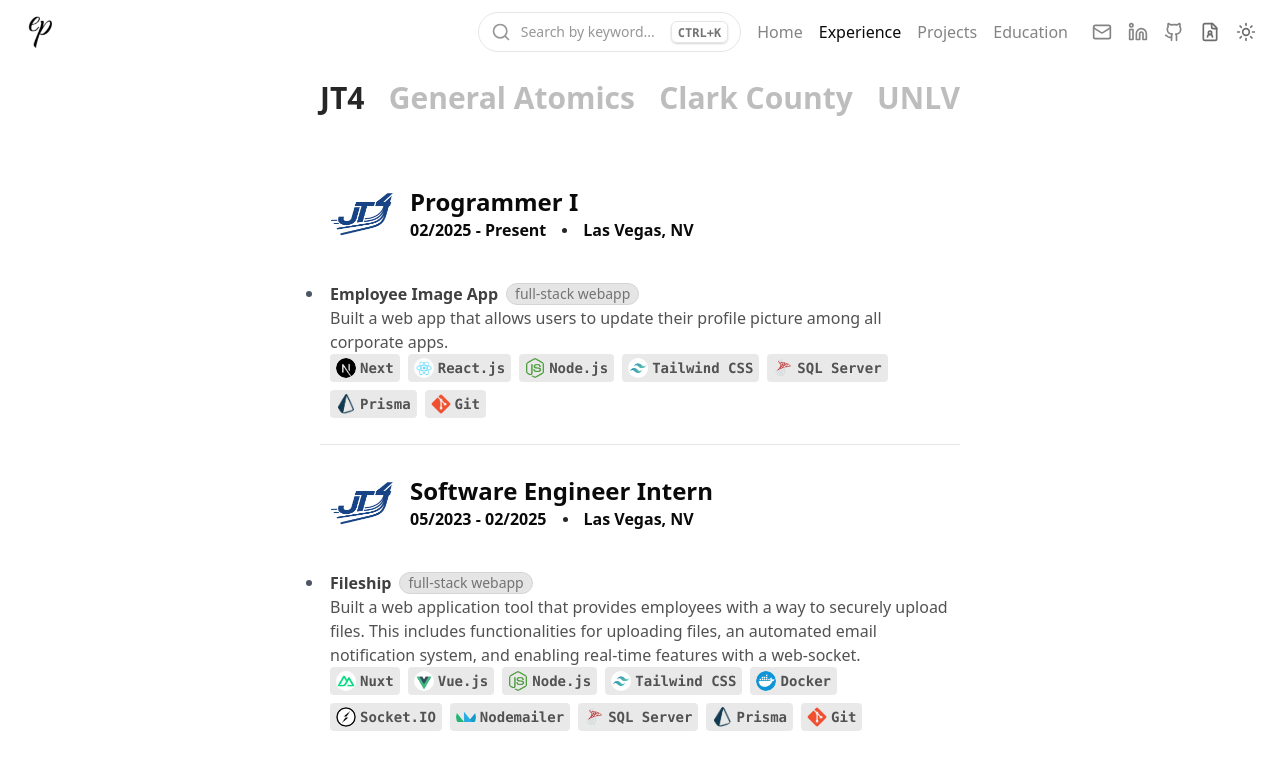
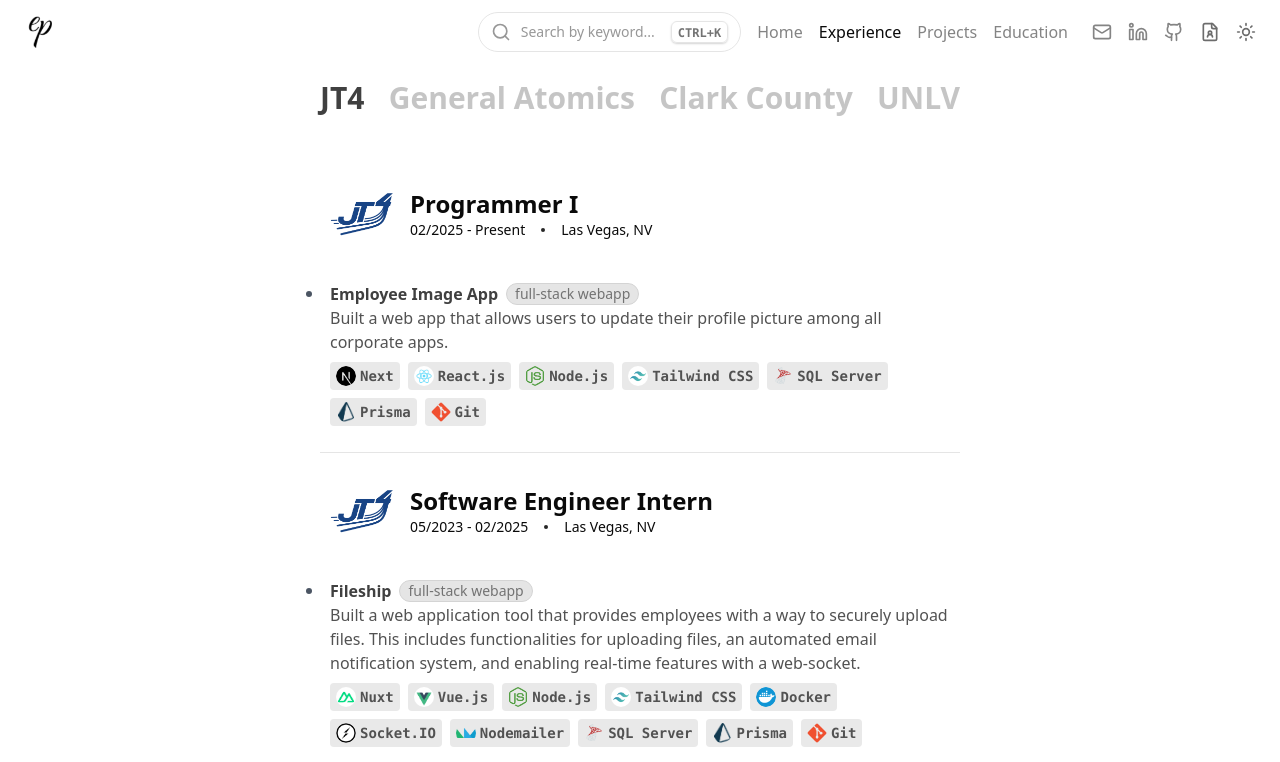
Before and after one commit to emanpecson/portfolio, a Next.js app: page /experience/jt4 in a window 1280 px wide. Shown: the top 762 px of the page. Built offline with nearby package versions, Linux system fonts and the light colour scheme.

Commit message:
style: :lipstick: reduce font weight and sizes

```diff
--- a/src/app/education/page.tsx
+++ b/src/app/education/page.tsx
@@ -12,7 +12,7 @@ export default function EducationPage() {
     <div className="max-w-[40rem] w-full mx-auto pt-20 pb-16 space-y-16">
       <BlurFade delay={0}>
         <div className="space-y-2">
-          <h1 className="text-3xl font-black text-neutral-700 dark:text-neutral-200">Education</h1>
+          <h1 className="text-3xl font-extrabold text-neutral-700 dark:text-neutral-200">Education</h1>
           <hr />
           <div className="space-y-4">
             {education.map((edu, i) => (
@@ -24,7 +24,7 @@ export default function EducationPage() {
 
       <BlurFade delay={0.1}>
         <div className="space-y-2">
-          <h1 className="text-3xl font-black text-neutral-700 dark:text-neutral-200">Certifications</h1>
+          <h1 className="text-3xl font-extrabold text-neutral-700 dark:text-neutral-200">Certifications</h1>
           <hr />
           <div className="space-y-4">
             {certifications.map((cert, i) => (
@@ -36,7 +36,7 @@ export default function EducationPage() {
 
       <BlurFade delay={0.2}>
         <div className="space-y-2">
-          <h1 className="text-3xl font-black text-neutral-700 dark:text-neutral-200">Volunteerism</h1>
+          <h1 className="text-3xl font-extrabold text-neutral-700 dark:text-neutral-200">Volunteerism</h1>
           <hr />
           <div className="space-y-4">
             {volunteerism.map((vol, i) => (
--- a/src/app/experience/layout.tsx
+++ b/src/app/experience/layout.tsx
@@ -19,7 +19,7 @@ export default function ExperienceLayout({ children }: { children: React.ReactNo
             className={cn(
               exp.path !== pathname &&
                 'text-opacity-30 dark:text-opacity-30 hover:text-neutral-600 dark:hover:text-neutral-400',
-              'text-neutral-800 dark:text-neutral-200 text-3xl font-extrabold w-fit transition-colors duration-150'
+              'text-neutral-700 dark:text-neutral-200 text-3xl font-extrabold w-fit transition-colors duration-150'
             )}
           >
             {exp.company}
--- a/src/app/projects/page.tsx
+++ b/src/app/projects/page.tsx
@@ -8,7 +8,7 @@ export default function ProjectsPage() {
   return (
     <div className="space-y-16 max-w-[120rem] pt-20 pb-16">
       <div className="mx-auto text-center space-y-1">
-        <h1 className="font-black text-4xl">Projects</h1>
+        <h1 className="font-extrabold text-3xl text-neutral-700 dark:text-neutral-200">Projects</h1>
         <p className="text-lg font-medium">Full-stack webapps, documentation websites, and more!</p>
         <GitHubButton href="https://github.com/emanpecson" />
       </div>
--- a/src/components/CertificationItem.tsx
+++ b/src/components/CertificationItem.tsx
@@ -19,8 +19,8 @@ export default function CertificationItem({ certification }: { certification: Ce
               unoptimized
             />
             <div>
-              <h2 className="sm:text-2xl text-lg font-extrabold">{certification.source}</h2>
-              <p className="sm:font-normal sm:text-lg font-normal text-base">{certification.certificate}</p>
+              <h2 className="sm:text-xl text-base font-extrabold">{certification.source}</h2>
+              <p className="sm:font-normal sm:text-base font-normal text-sm">{certification.certificate}</p>
             </div>
           </div>
           <div className="flex flex-wrap gap-1.5">
--- a/src/components/EducationItem.tsx
+++ b/src/components/EducationItem.tsx
@@ -20,12 +20,12 @@ export default function EducationItem({ education }: { education: EducationType
             />
             <div className="sm:flex sm:justify-between w-full">
               <div>
-                <h2 className="sm:text-2xl text-lg font-extrabold">{education.school}</h2>
-                <p className="sm:font-normal sm:text-lg font-normal text-base">{education.degree}</p>
+                <h2 className="sm:text-xl text-base font-extrabold">{education.school}</h2>
+                <p className="sm:font-normal sm:text-base font-normal text-sm">{education.degree}</p>
               </div>
 
               <div>
-                <p className="sm:font-normal sm:text-lg font-normal text-base">{education.timeline}</p>
+                <p className="sm:font-normal sm:text-base font-normal text-sm">{education.timeline}</p>
               </div>
             </div>
           </div>
--- a/src/components/ExperienceItem.tsx
+++ b/src/components/ExperienceItem.tsx
@@ -24,11 +24,11 @@ export default function ExperienceItem({ experience }: { experience: ExperienceT
                     unoptimized
                   />
                   <div>
-                    <h2 className="font-extrabold sm:text-2xl text-lg">{position.name}</h2>
+                    <h2 className="font-semibold sm:text-2xl text-lg">{position.name}</h2>
                     <div className="sm:flex sm:space-x-4 sm:place-items-center">
-                      <p className="sm:font-semibold">{position.timeline}</p>
-                      <div className="sm:block hidden rounded-full h-[5px] w-[5px] bg-neutral-800 dark:bg-neutral-200" />
-                      <p className="sm:font-semibold">{position.location}</p>
+                      <p className="sm:font-medium text-sm">{position.timeline}</p>
+                      <div className="sm:block hidden rounded-full h-1 w-1 bg-neutral-800 dark:bg-neutral-200" />
+                      <p className="sm:font-medium text-sm">{position.location}</p>
                     </div>
                   </div>
                 </div>
--- a/src/components/TaskItem.tsx
+++ b/src/components/TaskItem.tsx
@@ -6,8 +6,7 @@ import Label from './Label';
 
 export default function TaskItem({ task }: { task: TaskType }) {
   return (
-    // <BoxWrap>
-    <div>
+    <div className="space-y-2">
       <div>
         <div className="relative flex place-items-center">
           <div className="rounded-full bg-gray-600 dark:bg-neutral-300 h-1.5 w-1.5 absolute sm:-left-6 -left-4" />
@@ -24,6 +23,5 @@ export default function TaskItem({ task }: { task: TaskType }) {
         ))}
       </div>
     </div>
-    // </BoxWrap>
   );
 }
--- a/src/components/VolunteerItem.tsx
+++ b/src/components/VolunteerItem.tsx
@@ -18,8 +18,8 @@ export default function VolunteerItem({ volunteer }: { volunteer: VolunteerType
               unoptimized
             />
             <div className="sm:flex sm:justify-between w-full">
-              <h2 className="sm:text-2xl text-lg font-extrabold">{volunteer.place}</h2>
-              <p className="sm:font-normal sm:text-lg font-normal text-base">{volunteer.timeline}</p>
+              <h2 className="sm:text-xl text-base font-extrabold">{volunteer.place}</h2>
+              <p className="sm:font-normal sm:text-base font-normal text-sm">{volunteer.timeline}</p>
             </div>
           </div>
           <p>{volunteer.description}</p>
```
